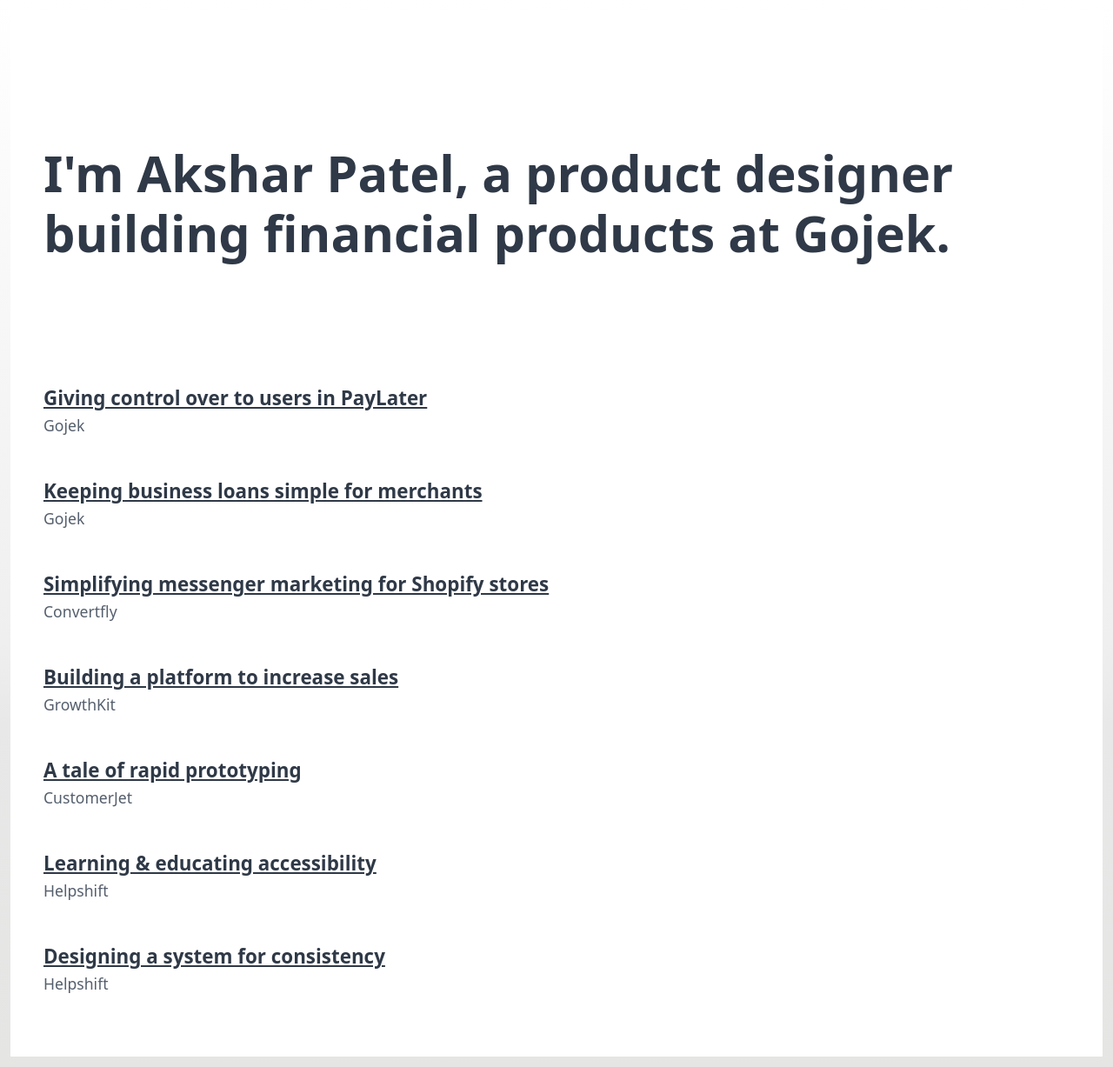
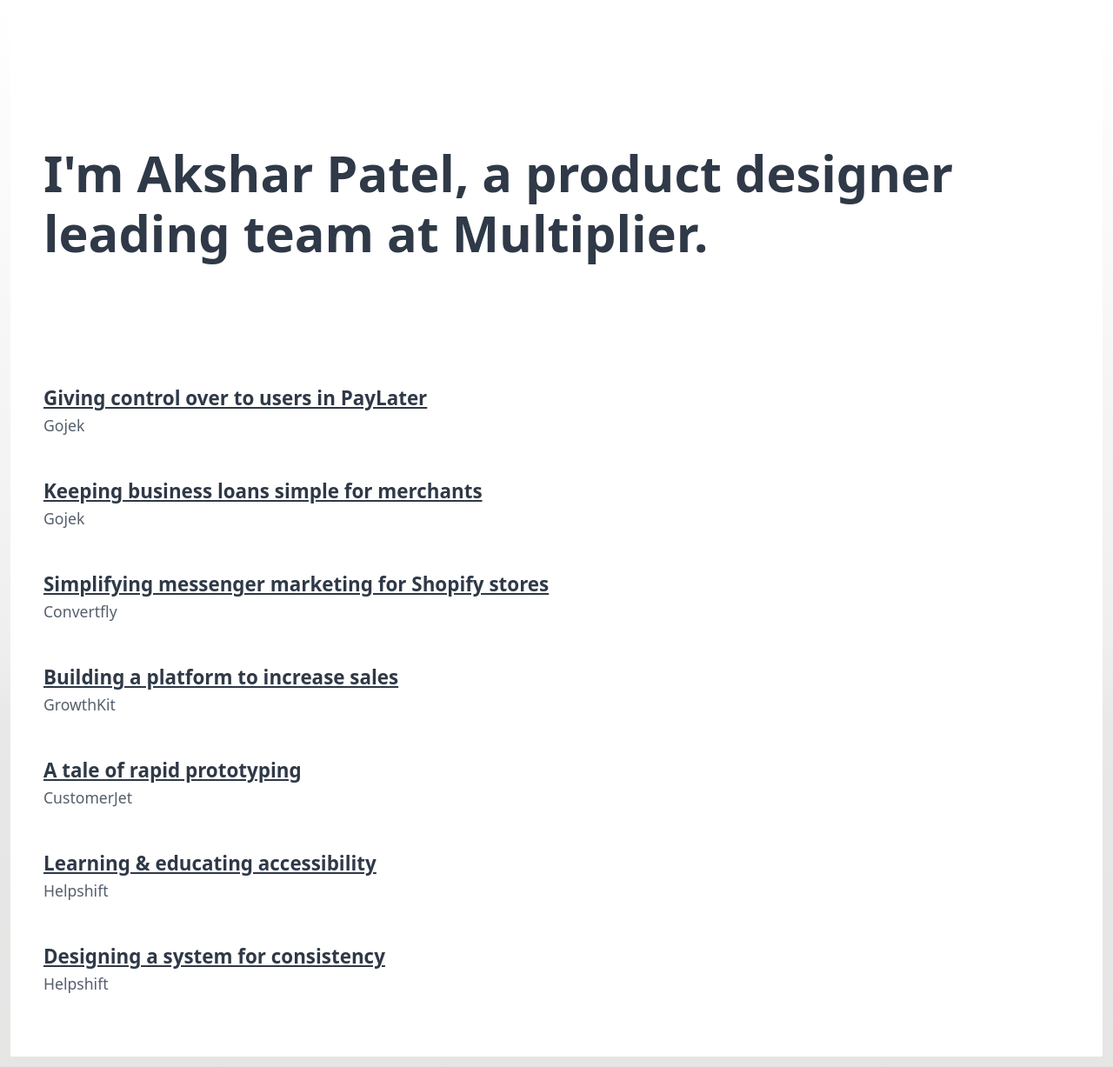
Before and after one commit to artakshar/artakshar.github.io, a Jekyll site: the page built from index.html, in a window 1280 px wide. Shown: the whole page at 87% size. Built offline with Jekyll 4.4.1, drawn with Linux system fonts in a browser that asks for light colours.

Commit message:
Updated the title of the page

```diff
--- a/index.html
+++ b/index.html
@@ -5,7 +5,7 @@
 
 <section id="hero">
   <div class="container">
-    <h1>I'm Akshar Patel, a product designer building financial products at Gojek.</h1>
+    <h1>I'm Akshar Patel, a product designer leading team at Multiplier.</h1>
   </div>
 </section>
 <section id="portfolio">
```
